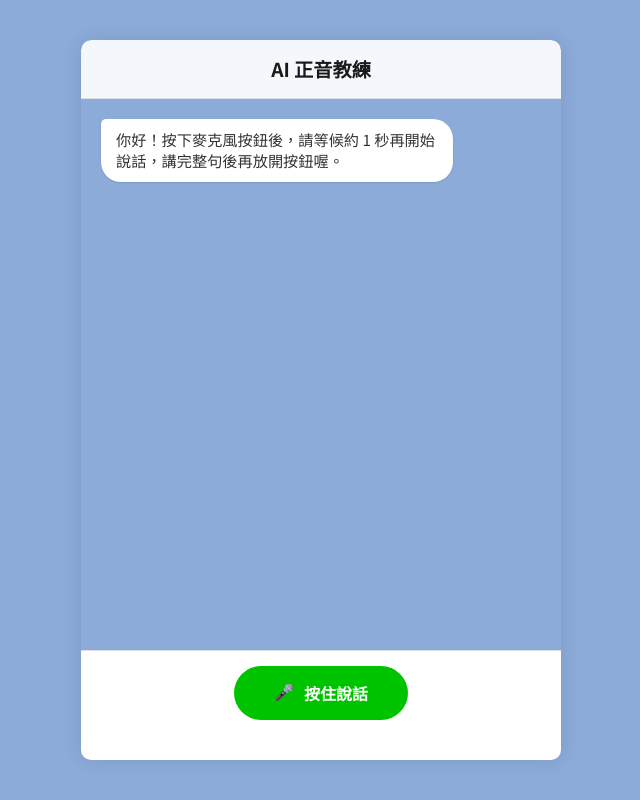
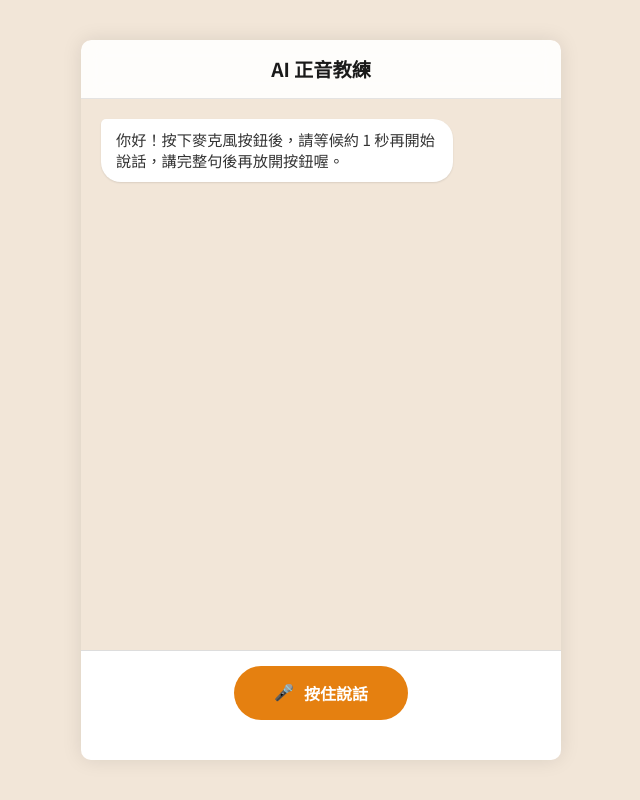
Before and after one commit to toodo84/ai-pronunciation-app, a Flask app: page / in a window 1280 px wide. Shown: the whole page, without its empty margins (319-959 px from the left). Run offline with Flask 3, Linux system fonts and the light colour scheme.

Commit message:
Update UI theme to a warmer orange and subtle oatmeal color palette

```diff
--- a/static/style.css
+++ b/static/style.css
@@ -1,14 +1,18 @@
 :root {
-    --bg-color: #7d96b6;
-    /* LINE-like background color */
-    --header-bg: #2c3e50;
-    --chat-bg: #8cabd9;
-    --sent-bubble: #9de694;
+    --bg-color: #f2e6d8;
+    /* 沈穩燕麥背景 */
+    --header-bg: #e58010;
+    /* 深橘標題 */
+    --chat-bg: #f2e6d8;
+    /* 聊天區背景 */
+    --sent-bubble: #ffac33;
+    /* 亮橘對話框 */
     --received-bubble: #ffffff;
     --text-primary: #333;
-    --btn-primary: #00c300;
-    /* LINE Green */
-    --btn-hover: #00a500;
+    --btn-primary: #e58010;
+    /* 深橘按鈕 */
+    --btn-hover: #ffac33;
+    /* 亮橘懸停 */
 }
 
 body {
```
